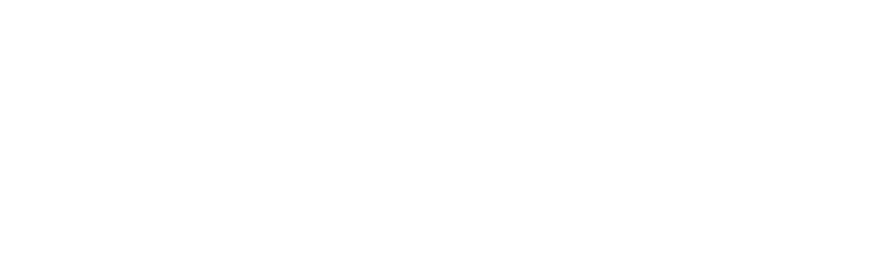
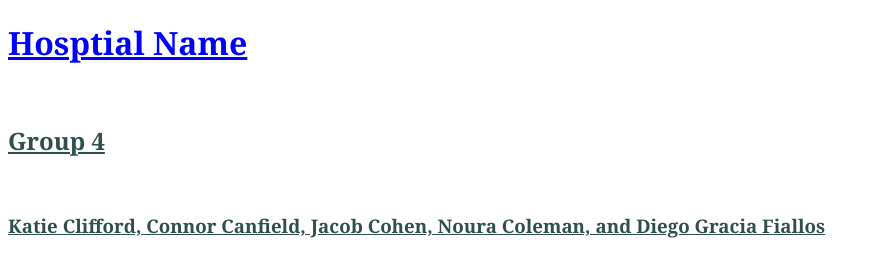
Before and after one commit to cliffok/mgmt382teamproject.github.io, a plain HTML site: page frame_b.html in a window 1280 px wide. Shown: the whole page, without its empty margins (0-881 px from the left). Drawn offline with Linux system fonts and the light colour scheme.

Commit message:
Update frame_b.html

```diff
--- a/frame_b.html
+++ b/frame_b.html
@@ -7,6 +7,13 @@
 
 <body>
 
+<h1 style = "font-family:georgia;"><font color = "blue"><u> Hosptial Name </u></font></h1>
+<br>
+
+<h2 style = "font-family:georgia;"><font color = "darkslategray"><u> Group 4 </u></font></h2>
+<br>
+
+<h3 style = "font-family:georgia;"><font color = "darkslategray"><u> Katie Clifford, Connor Canfield, Jacob Cohen, Noura Coleman, and Diego Gracia Fiallos </u></font></h3>
 
 
 
```
